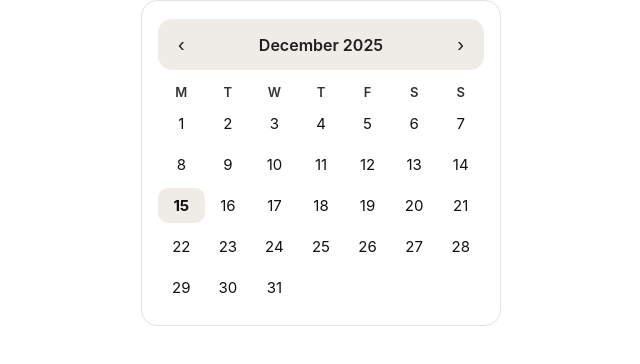
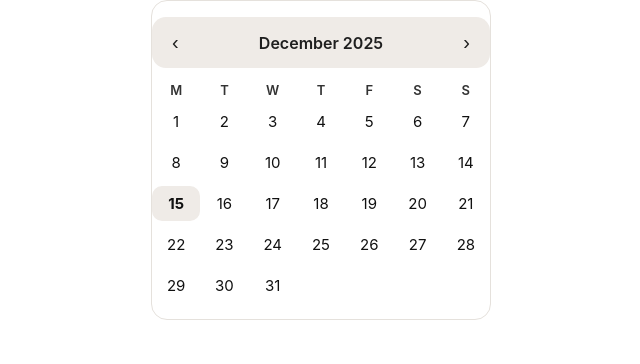
Before and after one commit to MiskaNotion/neutral-calendar, a plain HTML site: page index.html in a window 1280 px wide. Shown: the whole page, without its empty margins (319-959 px from the left). Drawn offline with Linux system fonts and the light colour scheme.

Commit message:
index.html

```diff
--- a/index.html
+++ b/index.html
@@ -23,13 +23,14 @@
 
   /* Calendar wrapper */
   .calendar {
-    width: 360px;
-    background: #ffffff;
-    padding: 18px 16px 20px;
-    border-radius: 16px;
-    border: 1px solid #e5e1dc;
-    box-sizing: border-box;
-  }
+  width: 340px;
+  background: #ffffff;
+  padding: 16px 0; /* ORIGINAL spacing restored */
+  border-radius: 16px;
+  border: 1px solid #e5e1dc;
+  box-sizing: border-box;
+}
+
 
   /* Header */
   .header {
```
